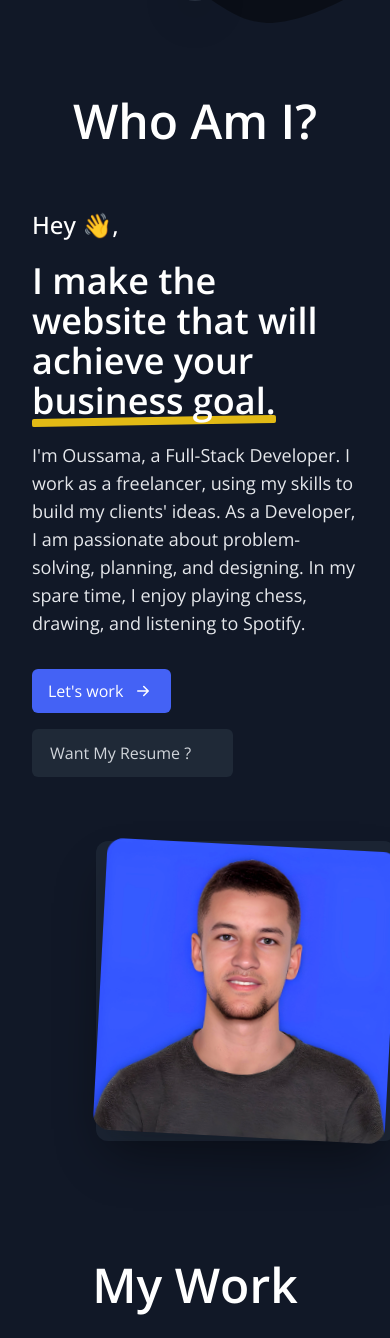
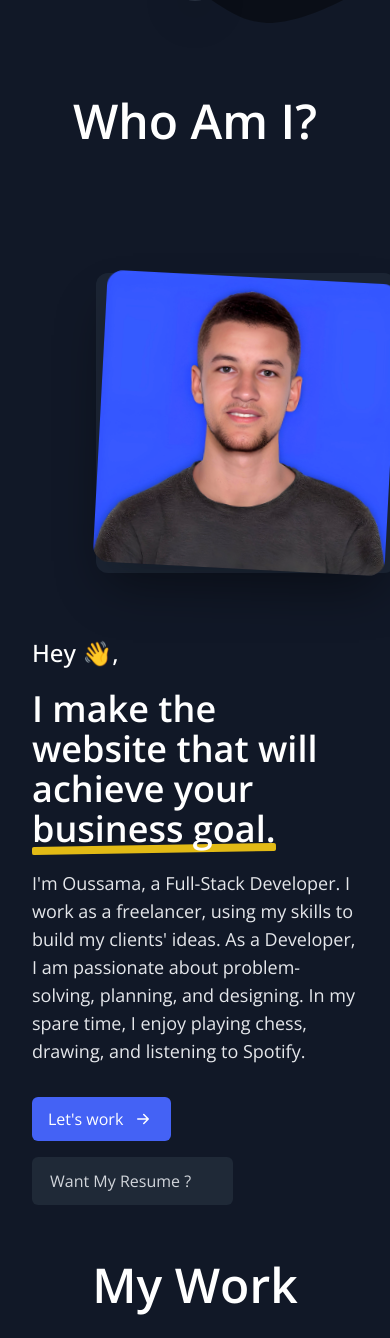
Before and after one commit to ojpro/portfolio-v2, a Next.js app: page / in a window 390 px wide. Shown: the part 786-2124 px from the top of the page. Built offline with nearby package versions, Linux system fonts and the light colour scheme.

Commit message:
minor edit

```diff
--- a/src/components/partials/sections/About.tsx
+++ b/src/components/partials/sections/About.tsx
@@ -12,6 +12,12 @@ export default function About() {
                     <h2 className="text-5xl font-bold text-center pt-20 mb-12 lg:mb-8">Who Am I?</h2>
                     <div
                         className="h-5/6 mx-auto p-4 flex flex-row flex-wrap justify-evenly items-center self-center">
+                        <div
+                            className="relative bg-gray-800 backdrop-blur-md dark:bg-opacity-80 hover:dark:bg-opacity-80 rounded-xl p-1 hover:rotate-2 shadow-2xl m-16 min-w-[300px] lg:order-2">
+                            <Image src={MyPicture}
+                                   className="w-80 h-fit rounded-2xl rotate-3 hover:-rotate-6 shadow-2xl backdrop-blur-md md:opacity-80 hover:opacity-100 hover:scale-105 contrast-125"
+                                   alt="My Picture"/>
+                        </div>
                         <div className="max-w-3xl flex flex-col justify-between gap-4">
                             <div className="group flex flex-col flex-nowrap justify-between gap-5">
                                 <h3 className="text-2xl font-medium">Hey <span
@@ -41,12 +47,6 @@ export default function About() {
                                 </a>
                             </div>
                         </div>
-                        <div
-                            className="relative bg-gray-800 backdrop-blur-md dark:bg-opacity-80 hover:dark:bg-opacity-80 rounded-xl p-1 hover:rotate-2 shadow-2xl m-16 min-w-[300px]">
-                            <Image src={MyPicture}
-                                   className="w-80 h-fit rounded-2xl rotate-3 hover:-rotate-6 shadow-2xl backdrop-blur-md md:opacity-80 hover:opacity-100 hover:scale-105 contrast-125"
-                                   alt="My Picture"/>
-                        </div>
                     </div>
                 </div>
             </section>
```
